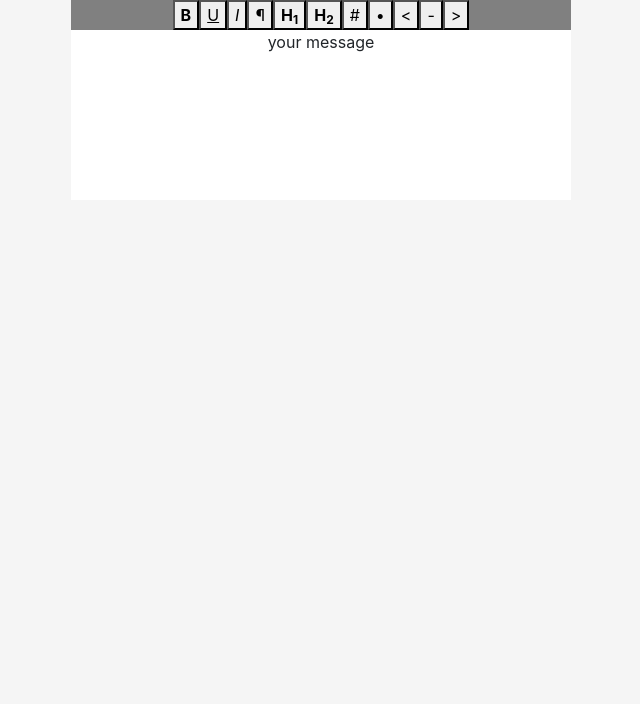
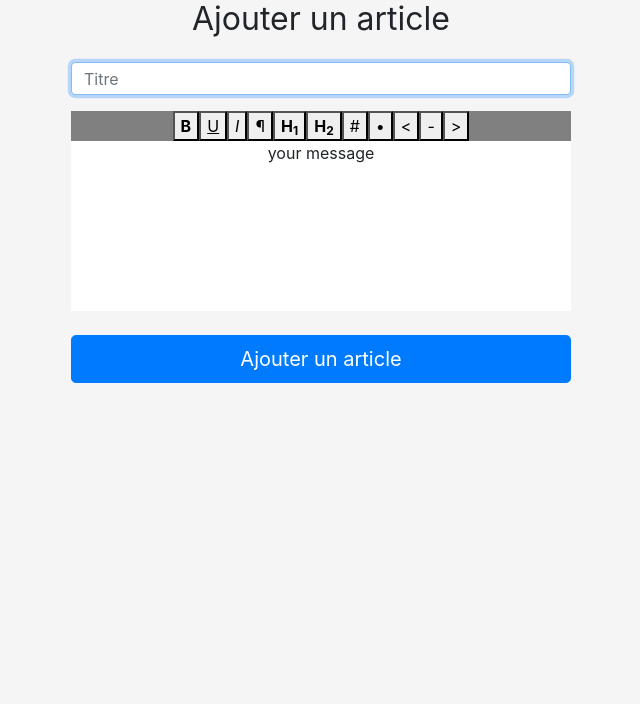
Before and after one commit to LeTillieu/PAD, a PHP site: page /administration.php in a window 1280 px wide. Shown: the part 96-800 px from the top of the page, without its empty margins (319-959 px from the left). Run offline with PHP 8.4, Linux system fonts and the light colour scheme.

Commit message:
Administration amélioré

```diff
--- a/administration.php
+++ b/administration.php
@@ -5,7 +5,13 @@ include "includes/head.php";
 
     <body class="text-center">
         <?php include 'includes/nav.php'; ?>
-        <div id="editor" class="pell"></div>
+        <form action="">
+            <h1 class="h2 mb-3 font-weight-normal">Ajouter un article</h1>
+            <label for="inputTitle" class="sr-only">Titre</label>
+            <input type="text" id="inputTitle" name="articleTitle" class="form-control mt-4 mb-2" placeholder="Titre" required autofocus>
+            <div id="editor" class="pell mt-3"></div>
+            <button class="btn btn-lg btn-primary btn-block mt-4" type="submit" name="submitArticle">Ajouter un article</button>
+        </form>
 
         <script src="js/jquery-3.3.1.min.js"></script>
         <script src="js/editor.js" type="module"></script>
```
